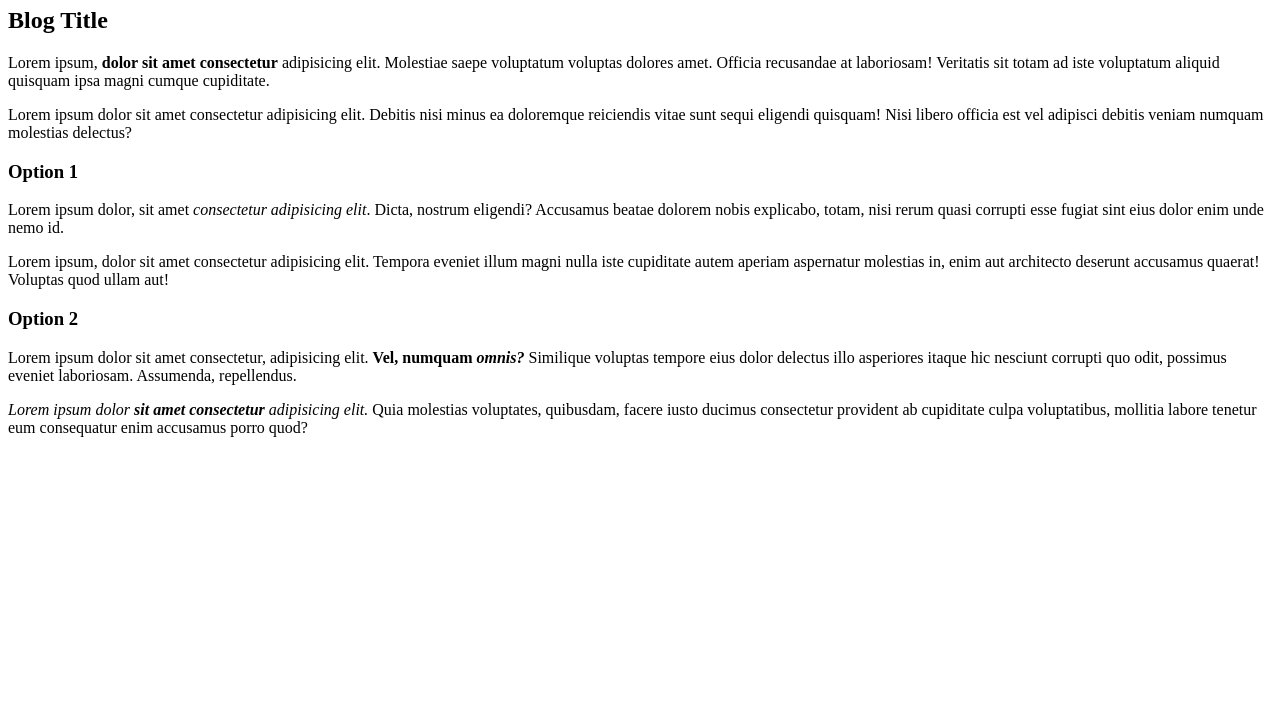
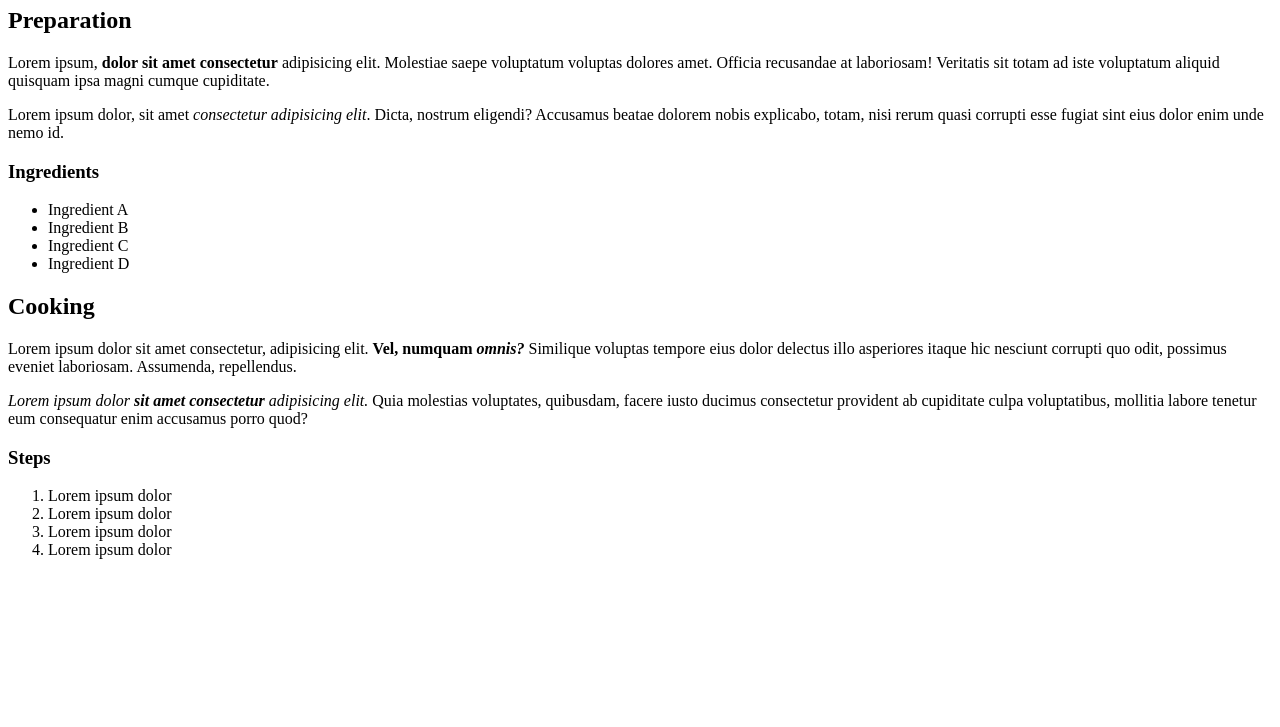
Before and after one commit to heyitsalexi/basic-html, a plain HTML site: page index.html in a window 1280 px wide. Shown: the part 73-800 px from the top of the page. Drawn offline with Linux system fonts and the light colour scheme.

Commit message:
Add ordered and unordered lists

```diff
--- a/index.html
+++ b/index.html
@@ -7,22 +7,37 @@
 </head>
 
 <body>
-    <h1>Hello World!</h1>
+    <h1>Blog Title</h1>
 
-    <h2>Blog Title</h2>
+    <h2>Preparation</h2>
     <!-- <strong> is used for bold text -->
     <p>Lorem ipsum, <strong>dolor sit amet consectetur</strong> adipisicing elit. Molestiae saepe voluptatum voluptas dolores amet. Officia recusandae at laboriosam! Veritatis sit totam ad iste voluptatum aliquid quisquam ipsa magni cumque cupiditate.</p>
-    <p>Lorem ipsum dolor sit amet consectetur adipisicing elit. Debitis nisi minus ea doloremque reiciendis vitae sunt sequi eligendi quisquam! Nisi libero officia est vel adipisci debitis veniam numquam molestias delectus?</p>
-
-    <h3>Option 1</h3>
     <!-- <em> is used for italics -->
     <p>Lorem ipsum dolor, sit amet <em>consectetur adipisicing elit</em>. Dicta, nostrum eligendi? Accusamus beatae dolorem nobis explicabo, totam, nisi rerum quasi corrupti esse fugiat sint eius dolor enim unde nemo id.</p>
-    <p>Lorem ipsum, dolor sit amet consectetur adipisicing elit. Tempora eveniet illum magni nulla iste cupiditate autem aperiam aspernatur molestias in, enim aut architecto deserunt accusamus quaerat! Voluptas quod ullam aut!</p>
 
-    <h3>Option 2</h3>
+    <h3>Ingredients</h3>
+    <!-- <ul> is for an unordered list -->
+    <ul>
+        <li>Ingredient A</li>
+        <li>Ingredient B</li>
+        <li>Ingredient C</li>
+        <li>Ingredient D</li>
+    </ul>
+
+    <h2>Cooking</h2>
     <!-- <strong> and <em> can be nested -->
     <p>Lorem ipsum dolor sit amet consectetur, adipisicing elit. <strong>Vel, numquam <em>omnis?</em></strong> Similique voluptas tempore eius dolor delectus illo asperiores itaque hic nesciunt corrupti quo odit, possimus eveniet laboriosam. Assumenda, repellendus.</p>
     <p><em>Lorem ipsum dolor <strong>sit amet consectetur</strong> adipisicing elit.</em> Quia molestias voluptates, quibusdam, facere iusto ducimus consectetur provident ab cupiditate culpa voluptatibus, mollitia labore tenetur eum consequatur enim accusamus porro quod?</p>
+
+    <h3>Steps</h3>
+    <!-- <ol> is for an ordered list -->
+    <ol>
+        <li>Lorem ipsum dolor</li>
+        <li>Lorem ipsum dolor</li>
+        <li>Lorem ipsum dolor</li>
+        <li>Lorem ipsum dolor</li>
+    </ol>
+
 </body>
 
 </html>
```
